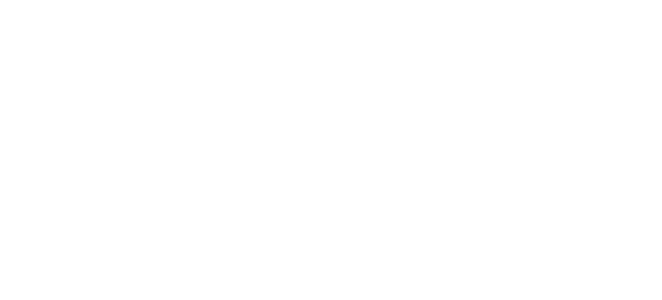
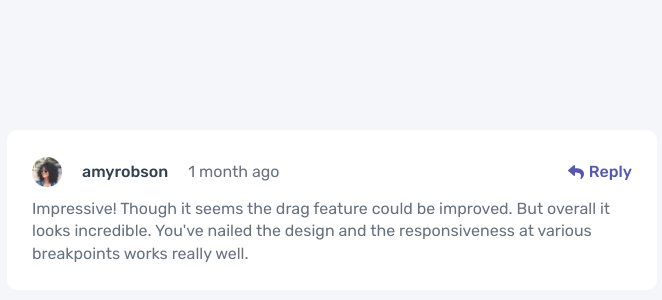
Before and after one commit to anacperdigao/Interactive-Comment-Section, a React (Create React App) app: page / in a window 1280 px wide. Shown: the part 190-490 px from the top of the page, without its empty margins (308-970 px from the left). Built offline with nearby package versions, Linux system fonts and the light colour scheme.

Commit message:
feat: componente Comentarios

```diff
--- a/src/App.js
+++ b/src/App.js
@@ -1,9 +1,15 @@
+import React from "react";
+import Comentario from "./components/Comentario";
+import { GlobalStyle } from "./components/GlobalStyle";
 
 
 function App() {
   return (
     <div className="App">
-
+      <>
+        <GlobalStyle />
+        <Comentario />
+      </>
     </div>
   );
 }
--- /dev/null
+++ b/src/components/Comentario/index.jsx
@@ -0,0 +1,28 @@
+import React from "react";
+import { FaReply } from 'react-icons/fa'
+import * as S from "./style.js"
+import foto from "../../assets/images/image-amyrobson.png"
+
+
+const Comentario = () => {
+    return (
+        <S.ContainerComentario>
+
+            <S.ContainerUsuarioData>
+                <S.FotoUsuario src={foto} alt=""/>
+                <S.NomeUsuario>amyrobson</S.NomeUsuario>
+                <S.DataAtualizacao>1 month ago</S.DataAtualizacao>
+            </S.ContainerUsuarioData>
+
+            <S.ContainerReply>
+                <FaReply />
+                <S.TextoReply>Reply</S.TextoReply>
+            </S.ContainerReply>
+
+            <S.TextoComentario>Impressive! Though it seems the drag feature could be improved. But overall it looks incredible. You've nailed the design and the responsiveness at various breakpoints works really well.</S.TextoComentario>
+
+        </S.ContainerComentario>
+    )
+};
+
+export default Comentario
--- /dev/null
+++ b/src/components/Comentario/style.js
@@ -0,0 +1,63 @@
+import styled from 'styled-components';
+import { darkBlue, grayishBlue, lightGrayishBlue, moderateBlue } from '../UI/variaveis';
+
+
+export const ContainerComentario = styled.div`
+    background-color: white;
+    width: 650px;
+    height: 160px;
+    display: grid;
+    grid-template-columns: 70% 30%;
+    grid-template-rows: 30% 70%;
+    border-radius: 10px;
+    justify-content: space-between;
+    padding: 25px;
+    font-size: 16px;
+`;
+
+export const ContainerUsuarioData = styled.div`
+    display: flex;
+    flex-direction: row;
+    gap: 20px;
+    align-items: center;
+`
+
+export const FotoUsuario = styled.img`
+    height: 30px;
+    width: 30px;
+`
+
+export const NomeUsuario = styled.p`
+    color: ${darkBlue};
+    font-weight: 500;
+`
+
+export const DataAtualizacao = styled.p`
+    color: ${grayishBlue};
+`
+
+
+export const ContainerReply = styled.div`
+    display: flex;
+    flex-direction: row;
+    align-items: center;
+    justify-content: right;
+    gap: 5px;
+    color: ${moderateBlue};
+    cursor: pointer;
+
+    :hover{
+        color: ${lightGrayishBlue};
+    }
+`
+
+export const TextoComentario = styled.p`
+    grid-column: span 2;
+    margin-top: 10px;
+    color: ${grayishBlue};
+    line-height: 1.4em;
+`
+
+export const TextoReply = styled.p`
+    font-weight: 500;
+`
--- a/src/components/GlobalStyle.js
+++ b/src/components/GlobalStyle.js
@@ -1,4 +1,5 @@
 import {createGlobalStyle} from 'styled-components';
+import { veryLightGray } from './UI/variaveis';
 
 
 export const GlobalStyle = createGlobalStyle`
@@ -11,4 +12,13 @@
   -webkit-font-smoothing: antialiased;
   -moz-osx-font-smoothing: grayscale;
 }
+
+body{
+    background-color: ${veryLightGray};
+    width: 100vw;
+    height: 100vh;
+    display: flex;
+    align-items: center;
+    justify-content: center;
+}
 `;
```
